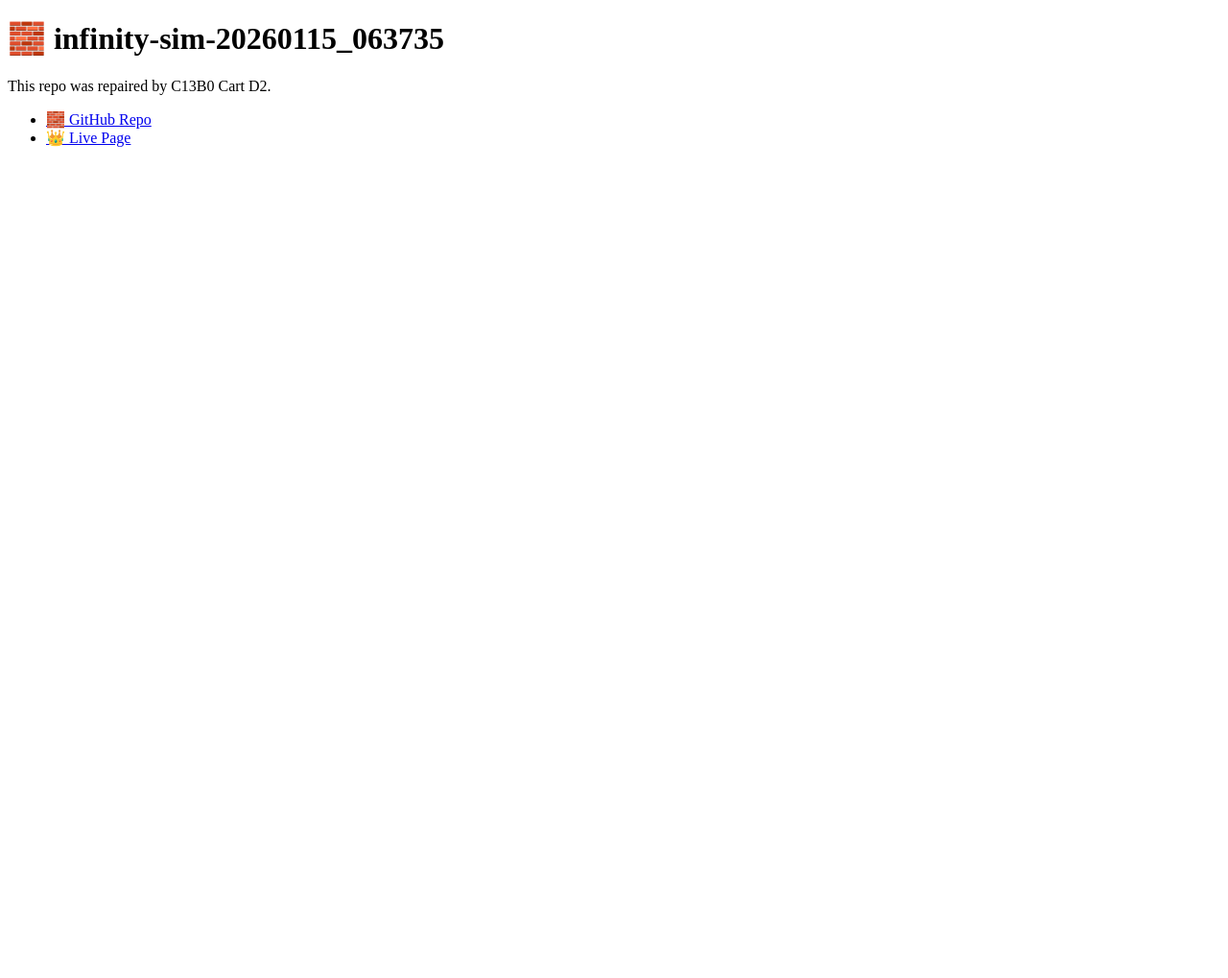
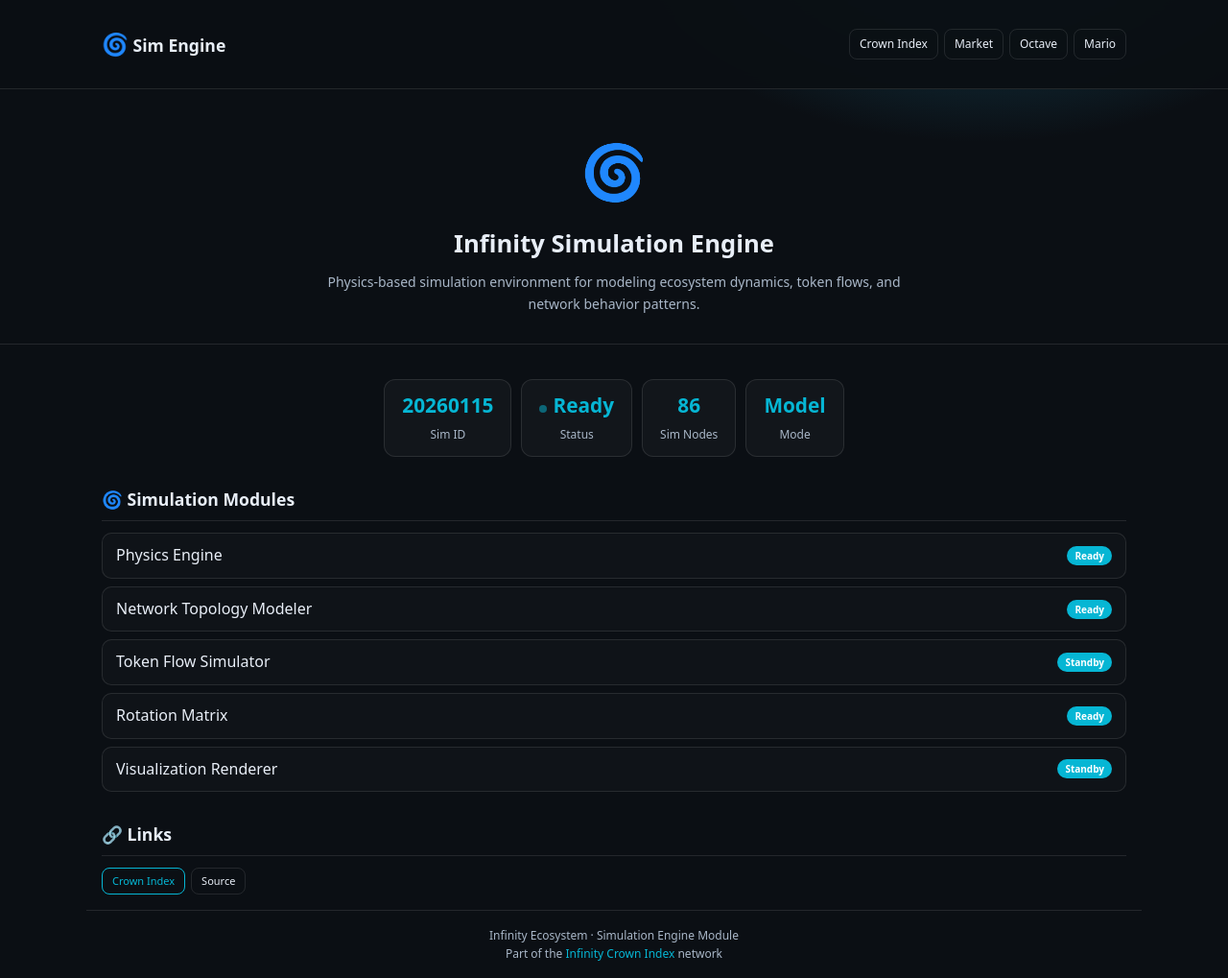
Before and after one commit to pewpi-infinity/infinity-sim-20260115_063735, a plain HTML site: page index.html in a window 1280 px wide. Shown: the whole page at 96% size. Before the commit the page ends 800 px from the top, so only its background shows below. Drawn offline with Linux system fonts and the light colour scheme.

Commit message:
Deploy sim index - Infinity ecosystem

```diff
--- a/index.html
+++ b/index.html
@@ -1,15 +1,145 @@
-<!doctype html>
-<html>
-<head>
-<meta charset="utf-8">
-<title>infinity-sim-20260115_063735</title>
-</head>
-<body>
-<h1>🧱 infinity-sim-20260115_063735</h1>
-<p>This repo was repaired by C13B0 Cart D2.</p>
-<ul>
-  <li><a href="https://github.com/pewpi-infinity/infinity-sim-20260115_063735">🧱 GitHub Repo</a></li>
-  <li><a href="https://pewpi-infinity.github.io/infinity-sim-20260115_063735/">👑 Live Page</a></li>
-</ul>
-</body>
-</html>
+<!doctype html><html lang="en"><head>
+<meta charset="utf-8"><meta name="viewport" content="width=device-width,initial-scale=1">
+<title>Simulation Engine - 20260115_0</title>
+<style>
+:root {
+  --bg: #0b0f14;
+  --panel: #0f1620;
+  --line: rgba(255,255,255,.1);
+  --text: #e8eef7;
+  --muted: #a9b7c8;
+  --accent: #06b6d4;
+  --accent2: #22d3ee;
+}
+* { box-sizing: border-box; margin: 0; padding: 0; }
+body {
+  background: radial-gradient(800px 500px at 80% -10%, #164e63, transparent 50%), var(--bg);
+  color: var(--text);
+  font-family: system-ui, -apple-system, sans-serif;
+  line-height: 1.6;
+  min-height: 100vh;
+}
+a { color: var(--accent); text-decoration: none; }
+a:hover { text-decoration: underline; }
+.wrap { max-width: 1100px; margin: auto; padding: 16px; }
+header {
+  position: sticky; top: 0; z-index: 10;
+  background: rgba(11,15,20,.95);
+  backdrop-filter: blur(10px);
+  border-bottom: 1px solid var(--line);
+  padding: 12px 16px;
+}
+.hdr { display: flex; gap: 12px; align-items: center; flex-wrap: wrap; }
+.brand { font-weight: 800; font-size: 1.1rem; white-space: nowrap; }
+.brand-icon { font-size: 1.4rem; }
+.nav { display: flex; gap: 6px; flex-wrap: wrap; margin-left: auto; }
+.nav a {
+  font-size: 12px; padding: 5px 10px;
+  border: 1px solid var(--line); border-radius: 8px;
+  white-space: nowrap; color: var(--text);
+}
+.nav a:hover { background: rgba(255,255,255,.06); text-decoration: none; }
+.hero {
+  text-align: center; padding: 40px 16px 30px;
+  border-bottom: 1px solid var(--line);
+}
+.hero-icon { font-size: 3.5rem; margin-bottom: 12px; }
+.hero h1 { font-size: 1.6rem; font-weight: 800; margin-bottom: 8px; }
+.hero p { color: var(--muted); max-width: 600px; margin: auto; font-size: 14px; }
+.stats { display: flex; gap: 10px; flex-wrap: wrap; justify-content: center; margin: 20px 0; }
+.stat {
+  border: 1px solid var(--line); border-radius: 12px;
+  padding: 10px 18px; text-align: center;
+  background: rgba(255,255,255,.03);
+}
+.stat strong { display: block; font-size: 1.3rem; color: var(--accent); }
+.stat span { font-size: 12px; color: var(--muted); }
+.grid { display: grid; grid-template-columns: repeat(auto-fill, minmax(300px, 1fr)); gap: 12px; margin-top: 20px; }
+.card {
+  border: 1px solid var(--line); border-radius: 14px;
+  padding: 16px; background: rgba(255,255,255,.03);
+  transition: border-color .2s, transform .2s;
+}
+.card:hover { border-color: var(--accent); transform: translateY(-2px); }
+.card-title { font-weight: 700; font-size: 14px; margin-bottom: 4px; }
+.card-desc { font-size: 12px; color: var(--muted); margin-bottom: 10px; }
+.card-links { display: flex; gap: 6px; flex-wrap: wrap; }
+.btn {
+  font-size: 11px; padding: 4px 10px;
+  border: 1px solid var(--line); border-radius: 8px;
+  color: var(--text); background: transparent;
+  cursor: pointer; text-decoration: none;
+}
+.btn:hover { background: rgba(255,255,255,.06); text-decoration: none; }
+.btn-accent { border-color: var(--accent); color: var(--accent); }
+section { margin-top: 30px; }
+section h2 { font-size: 1.1rem; font-weight: 700; margin-bottom: 12px; padding-bottom: 8px; border-bottom: 1px solid var(--line); }
+.tiny { font-size: 11px; color: var(--muted); }
+footer {
+  border-top: 1px solid var(--line);
+  margin-top: 40px; padding: 16px 0;
+  text-align: center; font-size: 12px; color: var(--muted);
+}
+.pulse { animation: pulse 2s ease-in-out infinite; }
+@keyframes pulse { 0%,100% { opacity: 1; } 50% { opacity: .5; } }
+.status-dot { display: inline-block; width: 8px; height: 8px; border-radius: 50%; background: var(--accent); margin-right: 6px; }
+.module-list { list-style: none; }
+.module-list li {
+  padding: 10px 14px; border: 1px solid var(--line); border-radius: 10px;
+  margin-bottom: 8px; display: flex; justify-content: space-between; align-items: center;
+  background: rgba(255,255,255,.02);
+}
+.module-list li:hover { border-color: var(--accent); }
+.tag { font-size: 10px; padding: 2px 8px; border-radius: 99px; background: var(--accent); color: #fff; font-weight: 600; }
+</style>
+</head><body>
+<header><div class="wrap hdr">
+  <span class="brand"><span class="brand-icon">&#x1F300;</span> Sim Engine</span>
+
+    <nav class="nav">
+      <a href="https://pewpi-infinity.github.io/infinity-crown-index/">Crown Index</a>
+      <a href="https://pewpi-infinity.github.io/infinity-spark-market/">Market</a>
+      <a href="https://pewpi-infinity.github.io/smug_look/">Octave</a>
+      <a href="https://pewpi-infinity.github.io/MARIO-TOKENS/">Mario</a>
+    </nav>
+</div></header>
+
+<div class="hero">
+  <div class="hero-icon">&#x1F300;</div>
+  <h1>Infinity Simulation Engine</h1>
+  <p>Physics-based simulation environment for modeling ecosystem dynamics, token flows, and network behavior patterns.</p>
+</div>
+
+<div class="wrap">
+  <div class="stats">
+    <div class="stat"><strong>20260115</strong><span>Sim ID</span></div>
+    <div class="stat"><strong><span class="status-dot pulse"></span>Ready</strong><span>Status</span></div>
+    <div class="stat"><strong>86</strong><span>Sim Nodes</span></div>
+    <div class="stat"><strong>Model</strong><span>Mode</span></div>
+  </div>
+
+  <section>
+    <h2>&#x1F300; Simulation Modules</h2>
+    <ul class="module-list">
+      <li><span>Physics Engine</span><span class="tag">Ready</span></li>
+      <li><span>Network Topology Modeler</span><span class="tag">Ready</span></li>
+      <li><span>Token Flow Simulator</span><span class="tag">Standby</span></li>
+      <li><span>Rotation Matrix</span><span class="tag">Ready</span></li>
+      <li><span>Visualization Renderer</span><span class="tag">Standby</span></li>
+    </ul>
+  </section>
+
+  <section>
+    <h2>&#x1F517; Links</h2>
+    <div class="card-links">
+      <a class="btn btn-accent" href="https://pewpi-infinity.github.io/infinity-crown-index/">Crown Index</a>
+      <a class="btn" href="https://github.com/pewpi-infinity/infinity-sim-20260115_063735" target="_blank">Source</a>
+    </div>
+  </section>
+</div>
+
+<footer class="wrap">
+  Infinity Ecosystem &middot; Simulation Engine Module<br>
+  Part of the <a href="https://pewpi-infinity.github.io/infinity-crown-index/">Infinity Crown Index</a> network
+</footer>
+</body></html>
```
